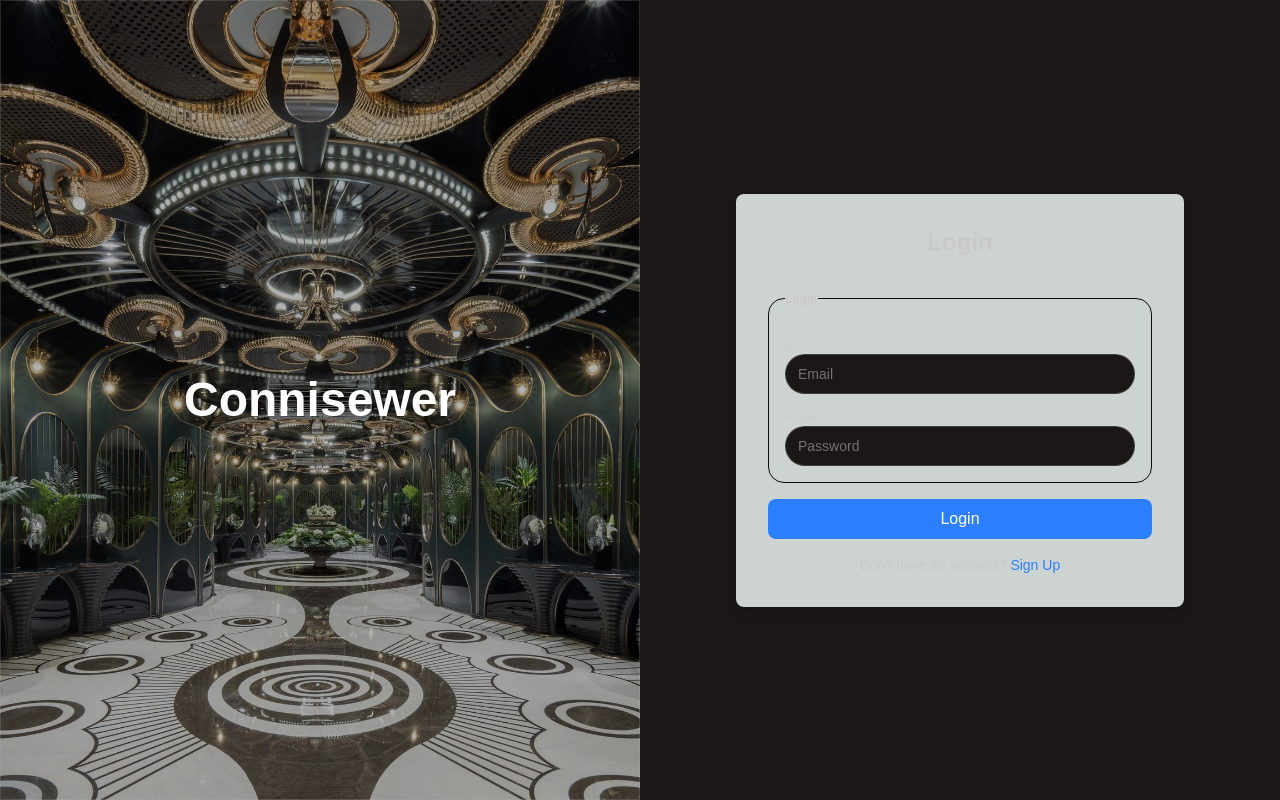
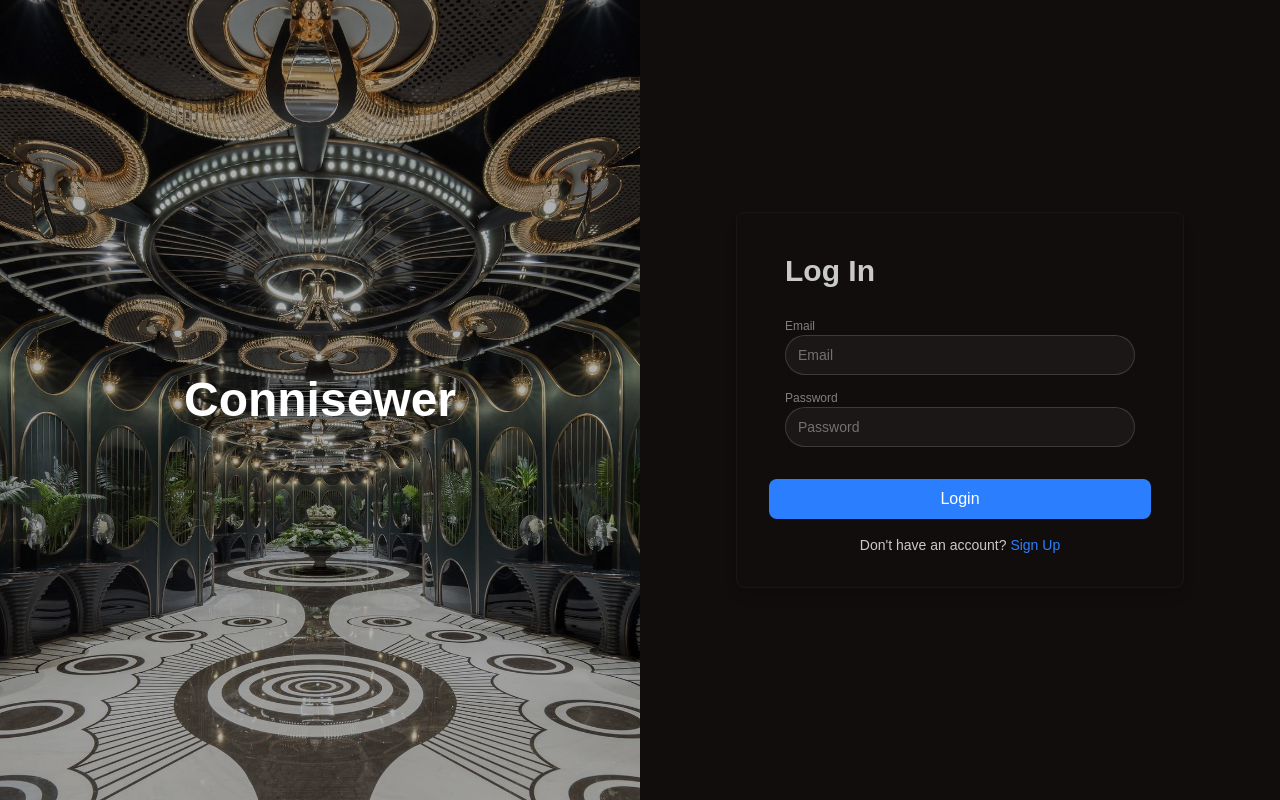
Before and after one commit to joshi-hahahaha/connisewer-frontend, a Next.js app: page /auth in a window 1280 px wide. Built offline with nearby package versions, Linux system fonts and the light colour scheme.

Commit message:
IMP: stying.

```diff
--- a/src/app/auth/page.tsx
+++ b/src/app/auth/page.tsx
@@ -54,7 +54,7 @@ const AuthPage = () => {
     <div className="flex h-screen">
       {/* Left Side - Background Image */}
       <div
-        className="w-1/2 bg-cover bg-center flex items-center justify-center text-white text-4xl glass font-bold"
+        className="w-1/2 bg-cover bg-center flex items-center justify-center text-white text-4xl font-bold"
         style={{ backgroundImage: "url('/conniseur_background.jpg')" }}
       >
         <div className="w-full h-full bg-black/30 flex justify-center items-center">
@@ -63,16 +63,12 @@ const AuthPage = () => {
       </div>
 
       {/* Right Side - Login / Register Form */}
-      <div className="w-1/2 flex items-center justify-center bg-base">
-        <div className="w-full max-w-md p-8 shadow-lg rounded-lg bg-neutral-content">
-          <h2 className="text-2xl text-base-content font-semibold mb-6 text-center">
-            {isLogin ? "Login" : "Sign Up"}
-          </h2>
-
+      <div className="w-1/2 flex items-center justify-center bg-base-300">
+        <div className="w-full max-w-md p-8 border-1 shadow-lg rounded-lg bg-transparent border-base-neutral">
           <form onSubmit={handleSubmit}>
-            <fieldset className="fieldset border border-base-300 p-4 rounded-box">
-              <legend className="fieldset-legend">
-                {isLogin ? "Login" : "Register"}
+            <fieldset className="fieldset border-base-300 p-4 rounded-box">
+              <legend className="fieldset-legend text-3xl">
+                {isLogin ? "Log In" : "Register"}
               </legend>
 
               {!isLogin && (
@@ -121,7 +117,7 @@ const AuthPage = () => {
               {/* Confirm Password (Only for Registration) */}
               {!isLogin && (
                 <div className="my-2">
-                  <div className="divider"></div>
+                  <div className="divider "></div>
                   <label className="fieldset-label">Confirm Password</label>
                   <input
                     type="password"
```
